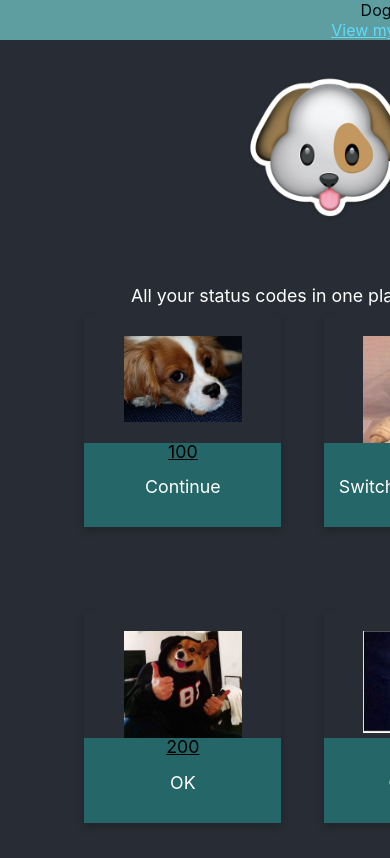
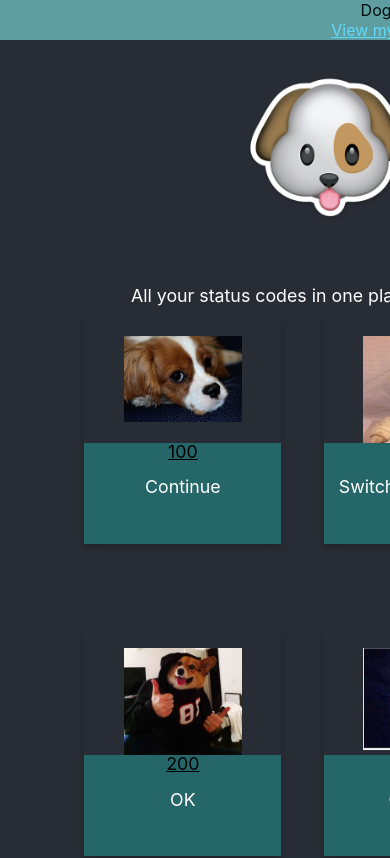
Before and after one commit to l-pavlova/Http-Doggos, a React (Create React App) app: page / in a window 390 px wide. Shown: the top 858 px of the page. Built offline with nearby package versions, Linux system fonts and the light colour scheme.

Commit message:
Attempt styles 2.0

```diff
--- a/src/Doggo/Doggo.css
+++ b/src/Doggo/Doggo.css
@@ -55,14 +55,14 @@ img {
   box-shadow: 0 8px 16px 0 rgba(0,0,0,0.2);
 }
 
-@media screen and (min-width: 321px) and (max-width: 500px) {
+@media screen and (min-width: 300px) and (max-width: 500px) {
   .footer {
     background: rgb(37, 102, 104);
     color: rgb(0, 0, 0);
     text-align: center;
     cursor: pointer;
     margin-bottom: 0vh;
-    height: 10vh;
+    height: 12vh;
     color:#fff;
     position:relative;
     line-height:100%;
--- a/src/Doggo/mapImages.ts
+++ b/src/Doggo/mapImages.ts
@@ -77,7 +77,7 @@ const images = {
     ah,
     ai,
     aj,
-   ak,
+    ak,
     am,
     an,
     ao,
```
